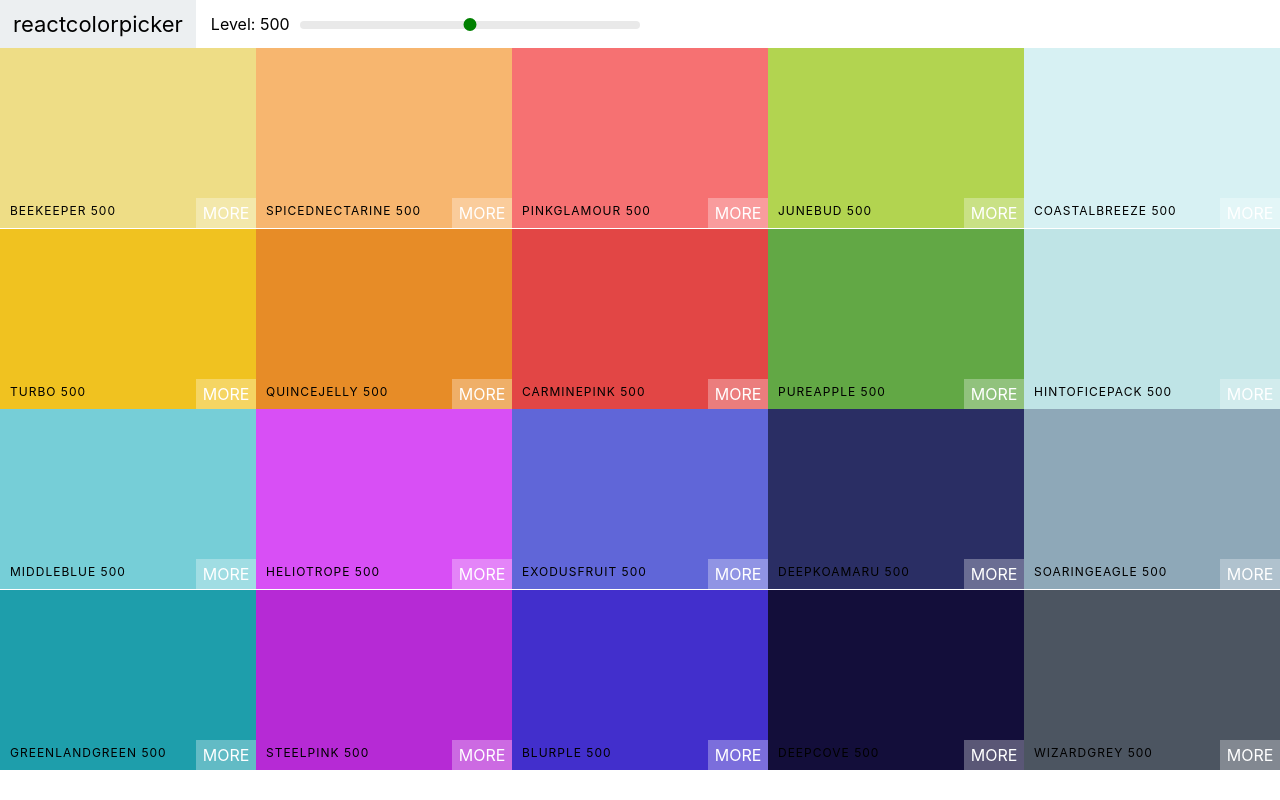
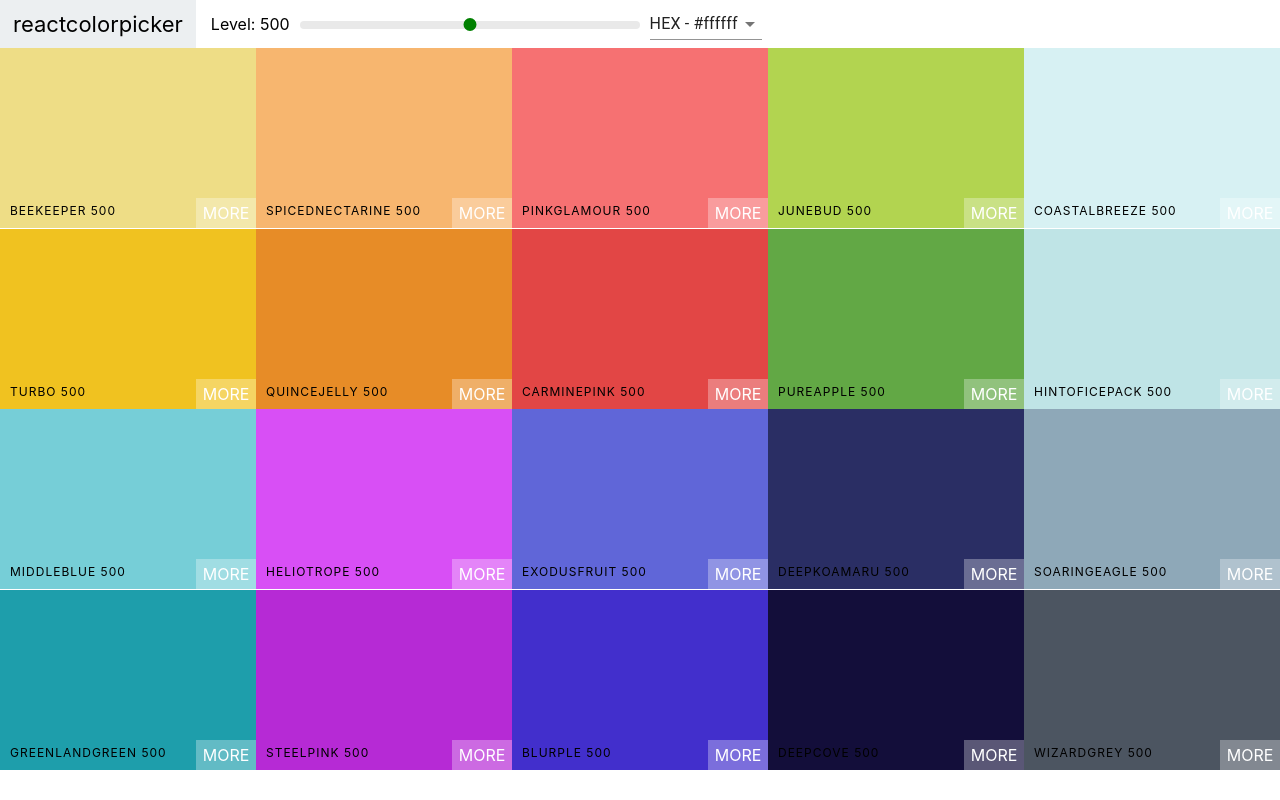
Before and after one commit to k-son/react-color-app, a React (Create React App) app: page /palette/flat-ui-colors-american in a window 1280 px wide. Built offline with nearby package versions, Linux system fonts and the light colour scheme.

Commit message:
Add Select and Material UI

```diff
--- a/package.json
+++ b/package.json
@@ -3,6 +3,7 @@
   "version": "0.1.0",
   "private": true,
   "dependencies": {
+    "@material-ui/core": "^4.11.2",
     "@testing-library/jest-dom": "^5.11.6",
     "@testing-library/react": "^11.2.2",
     "@testing-library/user-event": "^12.5.0",
--- a/src/App.js
+++ b/src/App.js
@@ -5,7 +5,6 @@
 
 class App extends Component {
   render() {
-    console.log(generatePalette(seedColors[4]));
     return (
       <div className="App">
         <Palette palette={generatePalette(seedColors[4])} />
--- a/src/Navbar.js
+++ b/src/Navbar.js
@@ -1,11 +1,25 @@
 import React, { Component } from 'react';
+import Select from '@material-ui/core/Select';
+import MenuItem from '@material-ui/core/MenuItem';
 import Slider, { Range } from 'rc-slider';
 import 'rc-slider/assets/index.css';
 import './Navbar.css';
 
 class Navbar extends Component {
+  constructor(props) {
+    super(props);
+    this.state = { format: "hex" };
+    this.handleChange = this.handleChange.bind(this);
+  }
+
+  handleChange(e) {
+    this.setState({ format: e.target.value });
+    this.props.handleChange(e.target.value);
+  }
+
   render() {
     const { level, changeLevel } = this.props;
+    const { format } = this.state;
     return (
       <header className="Navbar">
         <div className="logo">
@@ -23,6 +37,13 @@
             />
           </div>
         </div>
+        <div className="select-container">
+          <Select value={format} onChange={this.handleChange}>
+            <MenuItem value="hex">HEX - #ffffff</MenuItem>
+            <MenuItem value="rgb">RGB - rgb(255,255,255)</MenuItem>
+            <MenuItem value="rgba">RGBA - rgb(255,255,255,1.0)</MenuItem>
+          </Select>
+        </div>
       </header>
     );
   }
--- a/src/Palette.js
+++ b/src/Palette.js
@@ -5,24 +5,35 @@
 class Palette extends Component {
   constructor(props) {
     super(props);
-    this.state = {level: 500};
+    this.state = {
+      level: 500,
+      format: "hex"
+    };
     this.changeLevel = this.changeLevel.bind(this);
+    this.changeFormat = this.changeFormat.bind(this);
   }
 
   changeLevel(level) {
     this.setState({ level });
   }
+  changeFormat(val) {
+    this.setState({ format: val });
+  }
 
   render() {
     const { colors } = this.props.palette;
-    const { level } = this.state;
+    const { level, format } = this.state;
     const colorBoxes = colors[level].map(color => (
-      <ColorBox background={color.hex} name={color.name}/>
+      <ColorBox background={color[format]} name={color.name}/>
     ))
 
     return (
       <div className="Palette">
-        <Navbar level={level} changeLevel={this.changeLevel} />
+        <Navbar
+          level={level}
+          changeLevel={this.changeLevel}
+          handleChange={this.changeFormat}
+        />
         <div className="Palette-colors">
           {colorBoxes}
         </div>
```
Also changed, not shown: 1 other file (tests, documents, lock files or other folders).
